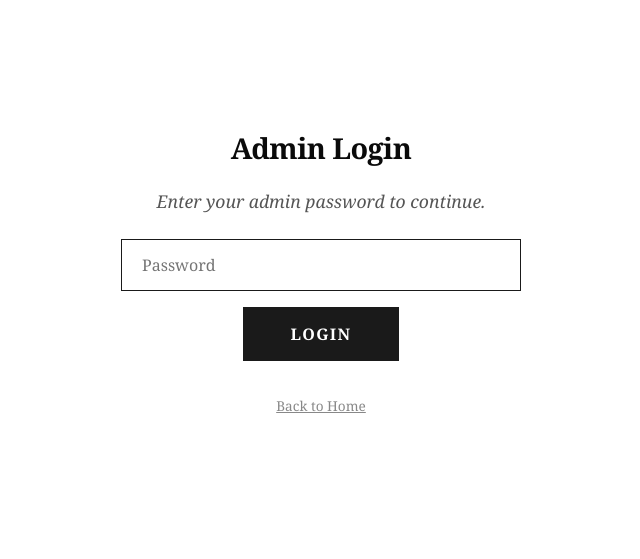
After one commit to akki95/scorequanta, a FastAPI app: template app/templates/admin_login.html in a window 1280 px wide. The commit adds this page. Shown: the top 559 px of the page, without its empty margins (319-959 px from the left). Run offline with FastAPI, Linux system fonts and the light colour scheme; the template is opened without the code that fills it, so the values that code supplies are empty; parts of the project's set-up code (start-up, migrations or seed data) failed here and were passed over.

Commit message:
Secure admin access with password protection and user login
Implement password-based authentication for admin routes, including login, logout, and session management via cookies.

Replit-Commit-Author: Agent
Replit-Commit-Session-Id: d2250492-5e51-458a-818f-68df06453df0
Replit-Commit-Checkpoint-Type: full_checkpoint
Replit-Commit-Event-Id: 4698557a-95f1-4916-814e-6ce0f55ab694
Replit-Commit-Screenshot-Url: https://storage.googleapis.com/screenshot-production-us-central1/bcf465ac-a309-429a-97d5-8fb15252a3de/d2250492-5e51-458a-818f-68df06453df0/B2UL5tM
Replit-Helium-Checkpoint-Created: true

```diff
--- a/app/main.py
+++ b/app/main.py
@@ -1,7 +1,10 @@
 import asyncio
 import json
+import os
 import random
-from fastapi import FastAPI, Request, Depends, Form
+import hashlib
+import secrets
+from fastapi import FastAPI, Request, Depends, Form, Cookie
 from fastapi.responses import HTMLResponse, JSONResponse, RedirectResponse
 from fastapi.staticfiles import StaticFiles
 from fastapi.templating import Jinja2Templates
@@ -15,6 +18,23 @@ from app.ai_report import generate_diagnostic_report
 app = FastAPI(title="SAT Math Diagnostic")
 app.mount("/static", StaticFiles(directory="app/static"), name="static")
 templates = Jinja2Templates(directory="app/templates")
+
+ADMIN_PASSWORD = os.environ.get("ADMIN_PASSWORD", "")
+ADMIN_TOKEN_SECRET = os.environ.get("SESSION_SECRET", "fallback-secret-key")
+
+
+def generate_admin_token():
+    raw = f"{ADMIN_TOKEN_SECRET}:{secrets.token_hex(16)}"
+    return hashlib.sha256(raw.encode()).hexdigest()
+
+
+admin_tokens: set[str] = set()
+
+
+def verify_admin(token: str | None) -> bool:
+    if not token:
+        return False
+    return token in admin_tokens
 
 
 @app.on_event("startup")
@@ -239,8 +259,45 @@ async def report_status(attempt_id: int, db: AsyncSession = Depends(get_db)):
     })
 
 
+@app.get("/admin/login", response_class=HTMLResponse)
+async def admin_login_page(request: Request):
+    return templates.TemplateResponse("admin_login.html", {
+        "request": request,
+    }, headers={"Cache-Control": "no-cache, no-store, must-revalidate"})
+
+
+@app.post("/admin/login")
+async def admin_login(request: Request, password: str = Form(...)):
+    if not ADMIN_PASSWORD:
+        return templates.TemplateResponse("admin_login.html", {
+            "request": request,
+            "error": "Admin password not configured. Set the ADMIN_PASSWORD secret.",
+        })
+    if password != ADMIN_PASSWORD:
+        return templates.TemplateResponse("admin_login.html", {
+            "request": request,
+            "error": "Incorrect password.",
+        })
+    token = generate_admin_token()
+    admin_tokens.add(token)
+    response = RedirectResponse(url="/admin", status_code=303)
+    response.set_cookie(key="admin_token", value=token, httponly=True, samesite="lax", max_age=86400)
+    return response
+
+
+@app.get("/admin/logout")
+async def admin_logout(request: Request, admin_token: str | None = Cookie(None)):
+    if admin_token:
+        admin_tokens.discard(admin_token)
+    response = RedirectResponse(url="/admin/login", status_code=303)
+    response.delete_cookie("admin_token")
+    return response
+
+
 @app.get("/admin", response_class=HTMLResponse)
-async def admin_dashboard(request: Request, db: AsyncSession = Depends(get_db)):
+async def admin_dashboard(request: Request, admin_token: str | None = Cookie(None), db: AsyncSession = Depends(get_db)):
+    if not verify_admin(admin_token):
+        return RedirectResponse(url="/admin/login", status_code=303)
     result = await db.execute(select(Question).order_by(Question.id.desc()))
     questions_list = result.scalars().all()
     attempts_result = await db.execute(select(func.count(TestAttempt.id)))
@@ -257,7 +314,9 @@ async def admin_dashboard(request: Request, db: AsyncSession = Depends(get_db)):
 
 
 @app.get("/admin/add-question", response_class=HTMLResponse)
-async def add_question_form(request: Request):
+async def add_question_form(request: Request, admin_token: str | None = Cookie(None)):
+    if not verify_admin(admin_token):
+        return RedirectResponse(url="/admin/login", status_code=303)
     return templates.TemplateResponse("add_question.html", {
         "request": request,
     }, headers={"Cache-Control": "no-cache, no-store, must-revalidate"})
@@ -277,8 +336,11 @@ async def add_question(
     ideal_time_seconds: int = Form(...),
     trap_type: str = Form(None),
     numeric_answer: float = Form(None),
+    admin_token: str | None = Cookie(None),
     db: AsyncSession = Depends(get_db),
 ):
+    if not verify_admin(admin_token):
+        return RedirectResponse(url="/admin/login", status_code=303)
     q = Question(
         question_text=question_text,
         option_a=option_a,
@@ -298,7 +360,9 @@ async def add_question(
 
 
 @app.get("/admin/edit-question/{question_id}", response_class=HTMLResponse)
-async def edit_question_form(request: Request, question_id: int, db: AsyncSession = Depends(get_db)):
+async def edit_question_form(request: Request, question_id: int, admin_token: str | None = Cookie(None), db: AsyncSession = Depends(get_db)):
+    if not verify_admin(admin_token):
+        return RedirectResponse(url="/admin/login", status_code=303)
     q = await db.get(Question, question_id)
     if not q:
         return RedirectResponse(url="/admin?error=not_found", status_code=303)
@@ -323,8 +387,11 @@ async def edit_question(
     ideal_time_seconds: int = Form(...),
     trap_type: str = Form(None),
     numeric_answer: float = Form(None),
+    admin_token: str | None = Cookie(None),
     db: AsyncSession = Depends(get_db),
 ):
+    if not verify_admin(admin_token):
+        return RedirectResponse(url="/admin/login", status_code=303)
     q = await db.get(Question, question_id)
     if not q:
         return RedirectResponse(url="/admin?error=not_found", status_code=303)
@@ -344,7 +411,9 @@ async def edit_question(
 
 
 @app.post("/admin/delete-question/{question_id}")
-async def delete_question(question_id: int, db: AsyncSession = Depends(get_db)):
+async def delete_question(question_id: int, admin_token: str | None = Cookie(None), db: AsyncSession = Depends(get_db)):
+    if not verify_admin(admin_token):
+        return RedirectResponse(url="/admin/login", status_code=303)
     q = await db.get(Question, question_id)
     if q:
         await db.delete(q)
--- a/app/templates/admin.html
+++ b/app/templates/admin.html
@@ -119,7 +119,10 @@
     <div class="container-wide">
         <div class="admin-header">
             <h1>Admin Dashboard</h1>
-            <a href="/" class="btn-small">View Site</a>
+            <div style="display:flex; gap:10px;">
+                <a href="/" class="btn-small">View Site</a>
+                <a href="/admin/logout" class="btn-small delete">Logout</a>
+            </div>
         </div>
 
         {% if request.query_params.get('success') == 'added' %}
--- /dev/null
+++ b/app/templates/admin_login.html
@@ -0,0 +1,29 @@
+<!DOCTYPE html>
+<html lang="en">
+<head>
+    <meta charset="UTF-8">
+    <meta name="viewport" content="width=device-width, initial-scale=1.0">
+    <title>Admin Login - SAT Diagnostic</title>
+    <link rel="stylesheet" href="/static/style.css">
+</head>
+<body>
+    <div class="container">
+        <div class="landing-page" style="min-height: 60vh;">
+            <h1 style="font-size: 1.8rem;">Admin Login</h1>
+            <p class="subtitle" style="margin-bottom: 24px;">Enter your admin password to continue.</p>
+
+            {% if error %}
+            <div class="success-msg" style="background:#fce4ec; border-color:#c62828; color:#c62828; margin-bottom: 24px; max-width: 400px;">{{ error }}</div>
+            {% endif %}
+
+            <form method="POST" action="/admin/login" style="width: 100%; max-width: 400px; text-align: center;">
+                <input type="password" name="password" class="email-input" placeholder="Password" required autofocus style="margin-bottom: 16px;">
+                <br>
+                <button type="submit" class="btn-primary">Login</button>
+            </form>
+
+            <p style="margin-top: 32px;"><a href="/" style="color: #888; font-size: 0.85rem;">Back to Home</a></p>
+        </div>
+    </div>
+</body>
+</html>
```
